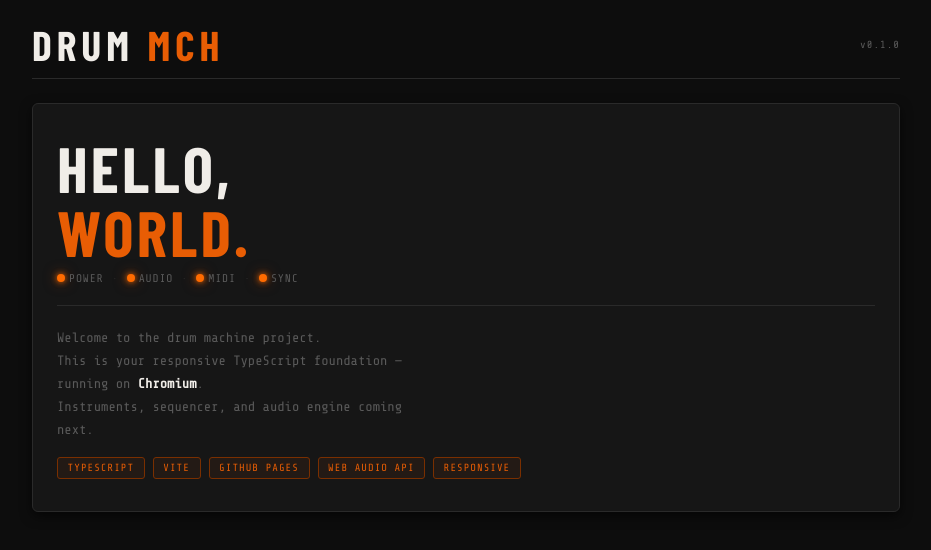
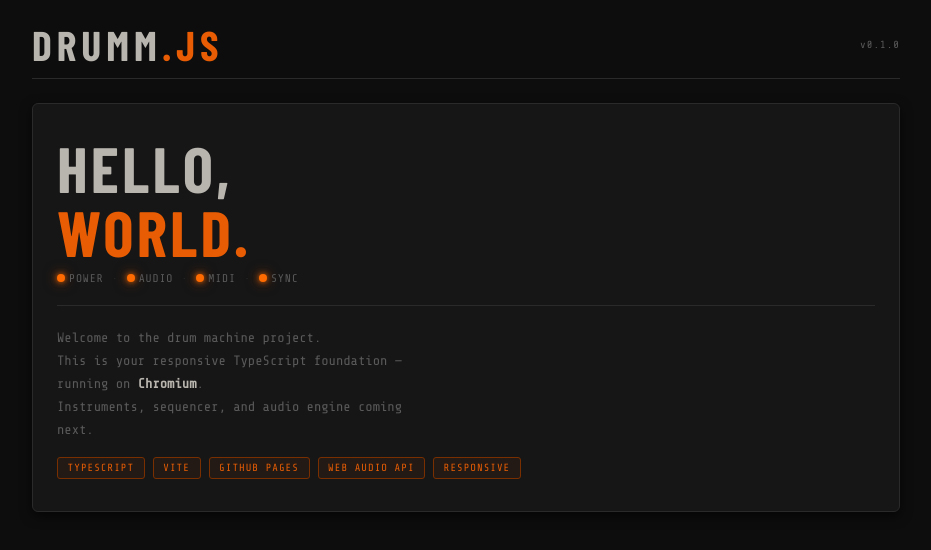
Before and after one commit to benoitantelme/drumm.js, a website built with Vite: page index.html in a window 1280 px wide. Shown: the whole page, without its empty margins (174-1105 px from the left). Built offline with nearby package versions, Linux system fonts and the light colour scheme; a web font is replaced by a local one.

Commit message:
Change title text and highlights colors

```diff
--- a/src/main.ts
+++ b/src/main.ts
@@ -38,7 +38,7 @@ function render(root: HTMLElement): void {
   root.innerHTML = /* html */ `
     <header class="dm-header">
       <div class="dm-logo">
-        DRUM<span>&nbsp;MCH</span>
+        Drumm<span>.js</span>
       </div>
       <span class="dm-version">v${APP.version}</span>
     </header>
--- a/src/style.css
+++ b/src/style.css
@@ -15,7 +15,7 @@
   --border:      #2a2a2a;
   --accent:      #e85d04;
   --accent-dim:  #7a2f00;
-  --text-hi:     #f0ede8;
+  --text-hi:     #b8b4ae;
   --text-lo:     #5a5a5a;
   --led-on:      #ff6b00;
   --led-off:     #1a0900;
```
